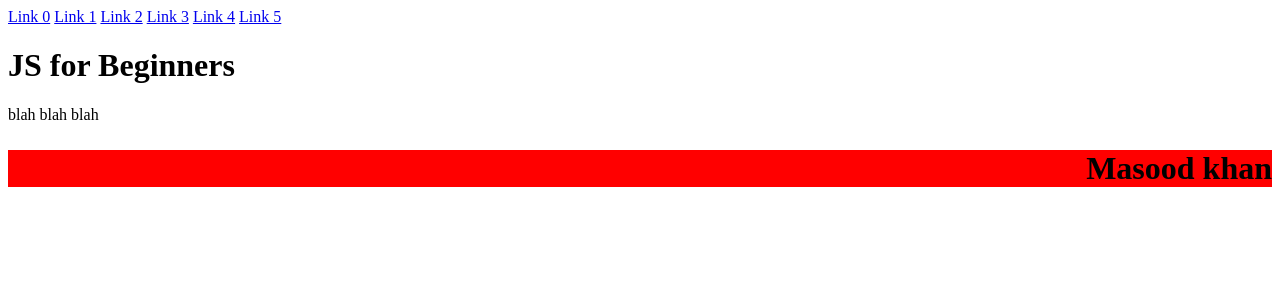
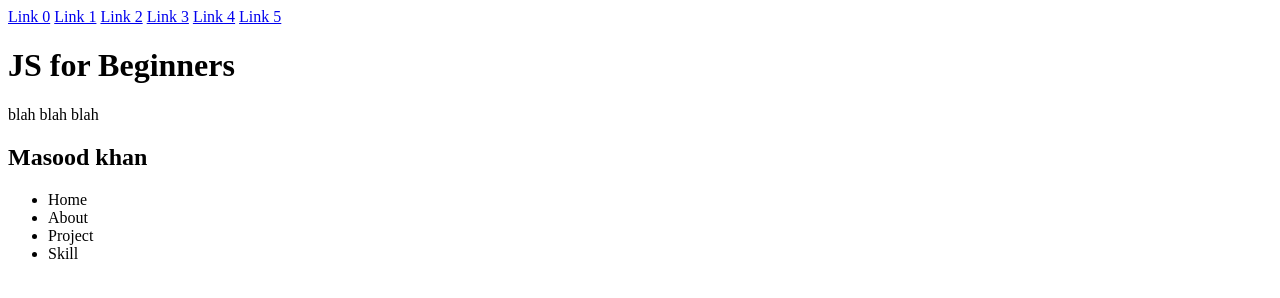
Before and after one commit to musavy/JavaScrpt, a plain HTML site: page index.html in a window 1280 px wide. Drawn offline with Linux system fonts and the light colour scheme.

Commit message:
adding and changing style in DOM

```diff
--- a/index.html
+++ b/index.html
@@ -21,6 +21,13 @@
 
 <h2 id="mus">Masood khan</h2>
 
+<ul>
+    <li>Home</li>
+    <li>About</li>
+    <li>Project</li>
+    <li>Skill</li>
+</ul>
+
 </div>
 
 
--- a/javaScript.js
+++ b/javaScript.js
@@ -1,11 +1,5 @@
-//Changing Style
+//Adding element to the DOM
 
-let test = document.getElementById("mus");
+let newLi = document.createElement("li");
 
-test.setAttribute("style", "textalign:relative");
-test.setAttribute("style", "left:10px");
-
-test.style.background = "red";
-
-test.style.textAlign = "right";
-test.style.fontSize = "32px";
+let div = document.createElement("div");
```
